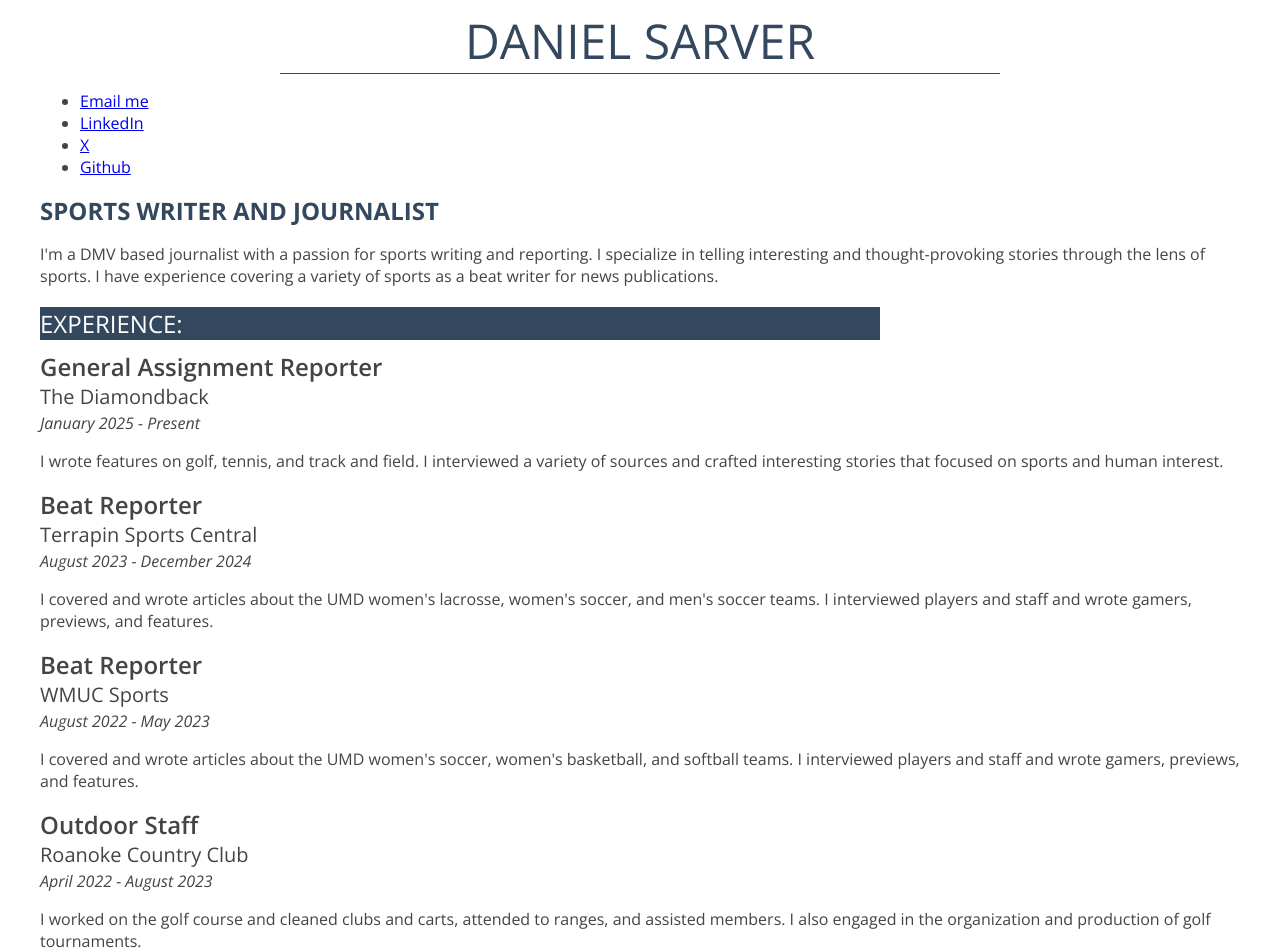
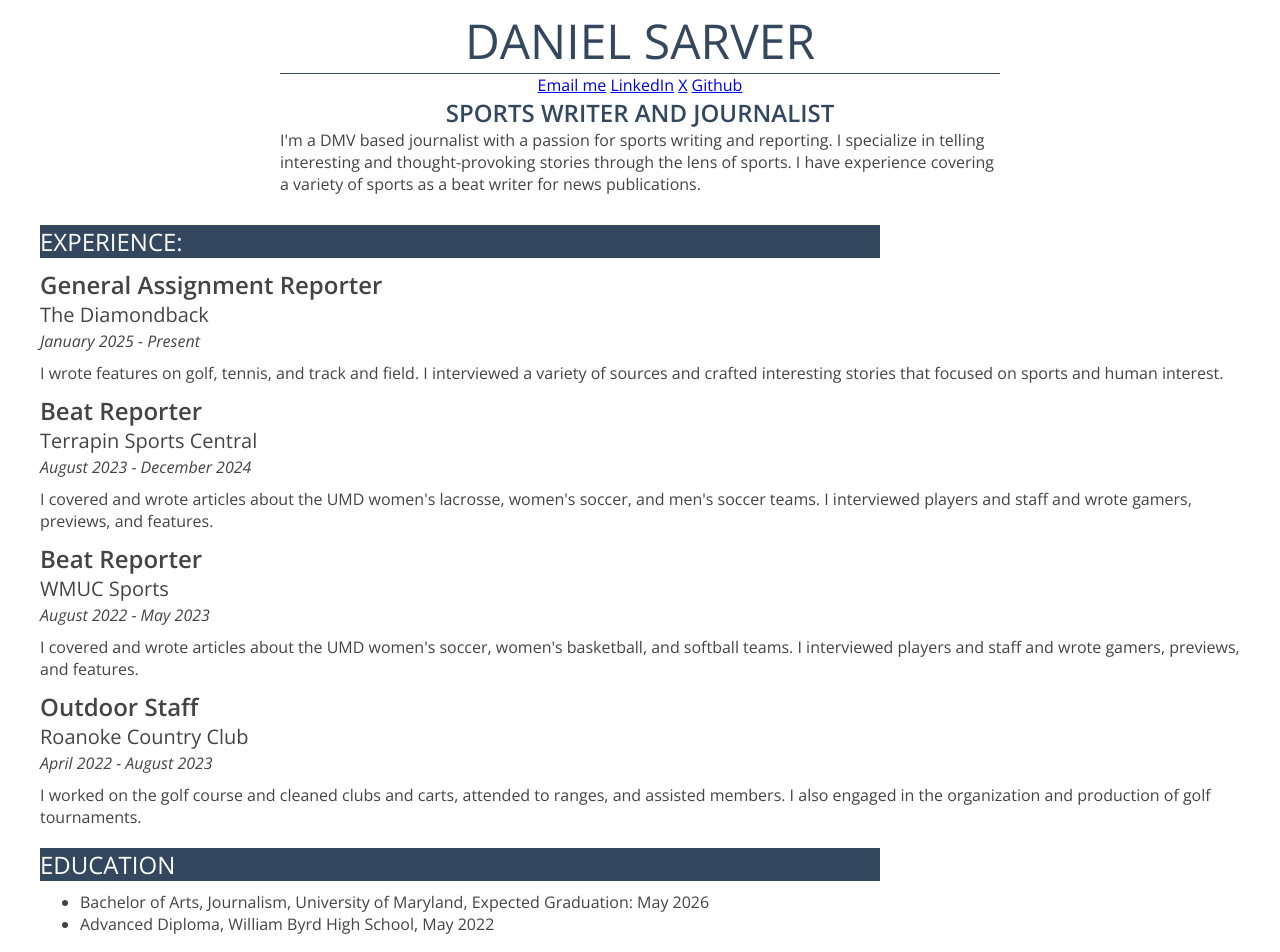
Before and after one commit to danielsarver/dan-sarver-jour352, a plain HTML site: page resume/index.html in a window 1280 px wide. Shown: the top 952 px of the page. Drawn offline with nearby package versions, Linux system fonts and the light colour scheme.

Commit message:
updated resume

```diff
--- a/resume/index.html
+++ b/resume/index.html
@@ -27,7 +27,7 @@
 -->
 
     <!-- Contact details -->
-    <ul>
+    <ul class="menu">
         <li><a href="mailto:dsarver@terpmail.umd.edu">Email me</a></li>
 
         <li><a href="https://www.linkedin.com/in/daniel-sarver-857163289">LinkedIn</a></li>
@@ -38,8 +38,8 @@
     </ul>
 
     <!-- Title and mission statement -->
-    <strong>Sports writer and journalist</strong><br>
-    <p>I'm a DMV based journalist with a passion for sports writing and reporting. I specialize in telling interesting and thought-provoking stories through the lens of sports. I have experience covering a variety of sports as a beat writer for news publications.</p>
+    <div id="title">Sports writer and journalist</div>
+    <p class="top">I'm a DMV based journalist with a passion for sports writing and reporting. I specialize in telling interesting and thought-provoking stories through the lens of sports. I have experience covering a variety of sports as a beat writer for news publications.</p>
 
     <!-- Experience section -->
     <div class="sectionheader">Experience:</div>
@@ -47,26 +47,26 @@
     <div class="jobtitle">General Assignment Reporter</div>
     <div class="organization">The Diamondback</div>
     <div class="date">January 2025 - Present</div>
-    <p>I wrote features on golf, tennis, and track and field. I interviewed a variety of sources and crafted interesting stories that focused on sports and human interest.</p>
+    <p class="description">I wrote features on golf, tennis, and track and field. I interviewed a variety of sources and crafted interesting stories that focused on sports and human interest.</p>
 
     <div class="jobtitle">Beat Reporter</div>
     <div class="organization">Terrapin Sports Central</div>
     <div class="date">August 2023 - December 2024</div>
-    <p>I covered and wrote articles about the UMD women's lacrosse, women's soccer, and men's soccer teams. I interviewed players and staff and wrote gamers, previews, and features.</p>
+    <p class="description">I covered and wrote articles about the UMD women's lacrosse, women's soccer, and men's soccer teams. I interviewed players and staff and wrote gamers, previews, and features.</p>
 
     <div class="jobtitle">Beat Reporter</div>
     <div class="organization">WMUC Sports</div>
     <div class="date">August 2022 - May 2023</div>
-    <p>I covered and wrote articles about the UMD women's soccer, women's basketball, and softball teams. I interviewed players and staff and wrote gamers, previews, and features.</p>
+    <p class="description">I covered and wrote articles about the UMD women's soccer, women's basketball, and softball teams. I interviewed players and staff and wrote gamers, previews, and features.</p>
 
     <div class="jobtitle">Outdoor Staff</div>
     <div class="organization">Roanoke Country Club</div>
     <div class="date">April 2022 - August 2023</div>
-    <p>I worked on the golf course and cleaned clubs and carts, attended to ranges, and assisted members. I also engaged in the organization and production of golf tournaments.</p>
+    <p class="description">I worked on the golf course and cleaned clubs and carts, attended to ranges, and assisted members. I also engaged in the organization and production of golf tournaments.</p>
 
     <!-- Education section -->
     <div class="sectionheader">Education</div>
-    <ul>
+    <ul id="degrees">
         <li>Bachelor of Arts, Journalism, University of Maryland, Expected Graduation: May 2026</li>
 
         <li>Advanced Diploma, William Byrd High School, May 2022</li>
@@ -74,7 +74,7 @@
 
     <!-- Skills section -->
     <div class="sectionheader">Skills</div>
-    <ul>
+    <ul id="do">
         <li>Beat Reporting</li>
 
         <li>Feature Writing</li>
--- a/resume/style.css
+++ b/resume/style.css
@@ -12,6 +12,7 @@ body {
     width:100%;
     max-width:1200px;
     margin:0 auto;
+    padding-bottom: 50px;
 }
 /*banner name at top */
 #name {
@@ -26,10 +27,16 @@ body {
 }
 
 /* my title/profession */
-strong {
+#title {
     color:#33485e;
     text-transform:uppercase;
     font-size:1.5em;
+    font-weight:600;
+    text-align: center;
+    margin-top: 20;
+    margin-bottom: 0;
+    margin-left: 0;
+    margin-right: 0;
 }
 
 /* section titles */
@@ -74,3 +81,38 @@ strong {
 li {
     font-size:1em;
 }
+
+.description {
+    margin: 10px 0;
+}
+
+.menu {
+    padding: 0px;
+    margin: 0px;
+    text-align: center;
+}
+
+.menu li {
+    display: inline;
+}
+
+#degrees {
+    margin-top: 5px;
+    margin-bottom: 0;
+    margin-left: 0;
+    margin-right: 0;
+}
+
+#do {
+    margin-top: 5px;
+    margin-bottom: 0;
+    margin-left: 0;
+    margin-right: 0;
+}
+
+.top {
+    width: 60%;
+    min-width: 300px;
+    margin:0 auto;
+    margin-bottom: 30px;
+}
```
